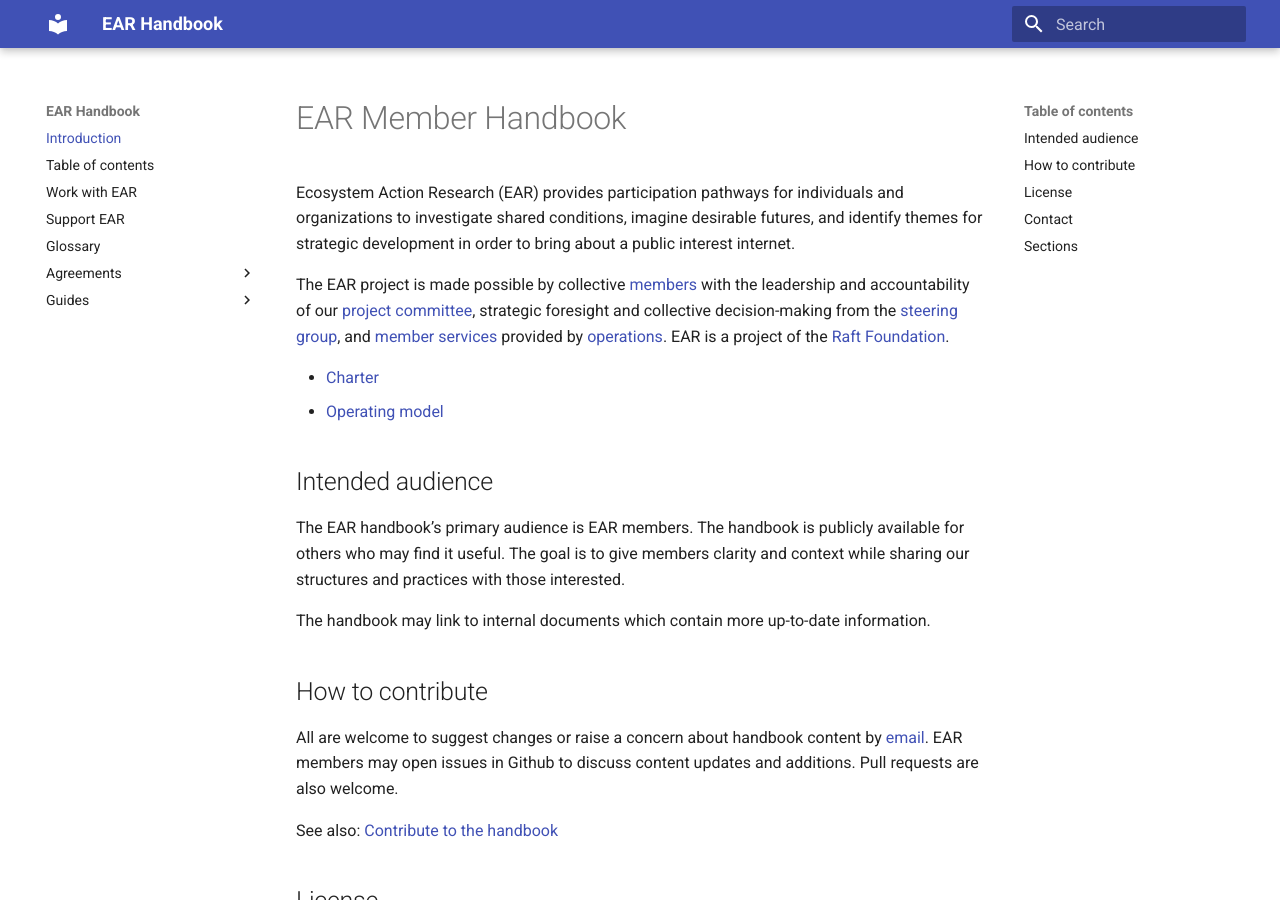
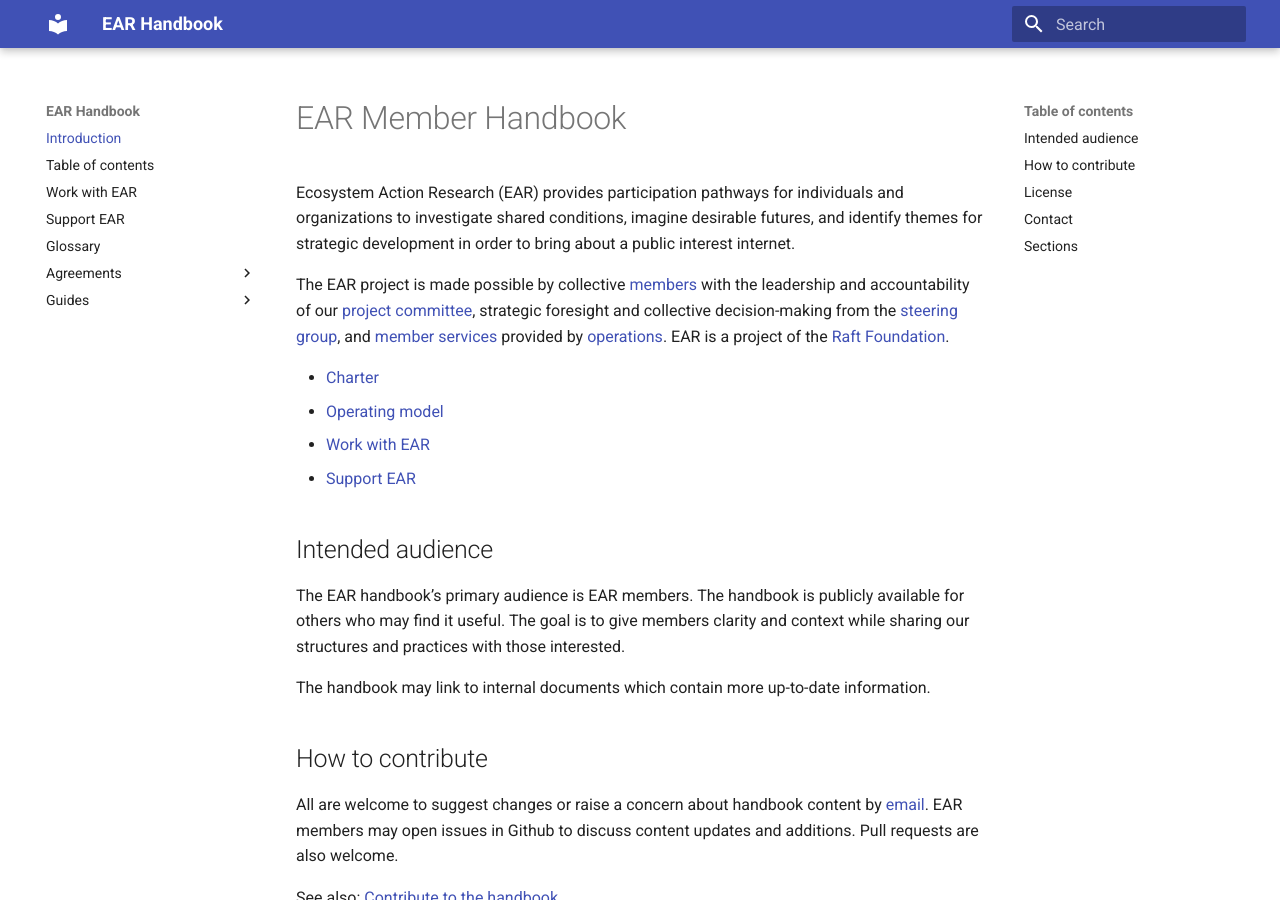
Before and after one commit to EcosystemActionResearch/Handbook, an MkDocs documentation site: the page built from docs/index.md, in a window 1280 px wide and 900 px high. Built offline with MkDocs 1.6.1 and Material for MkDocs 9.7.7, drawn with Linux system fonts in a browser that asks for light colours.

Commit message:
Add work with EAR and support EAR links to index
Signed-off-by: Christian Alden Jacobs <christian@jacobs.io>

```diff
--- a/docs/index.md
+++ b/docs/index.md
@@ -38,6 +38,8 @@ The EAR project is made possible by collective [members](agreements/membership.m
 
 - [Charter](agreements/charter.md)
 - [Operating model](agreements/operating-model.md)
+- [Work with EAR](work-with-ear.md)
+- [Support EAR](support-ear.md)
 
 ## Intended audience
 
```
